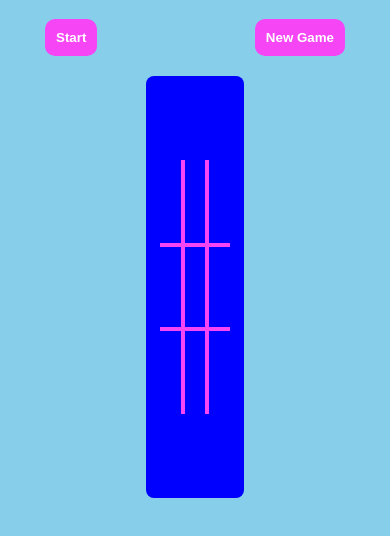
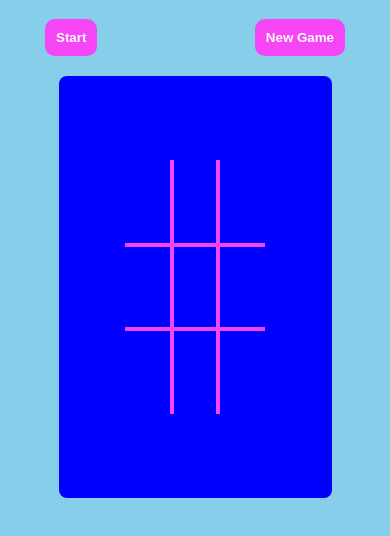
Before and after one commit to programyash/Tic-Tac-Toe, a plain HTML site: page index.html in a window 390 px wide. Shown: the part 206-742 px from the top of the page. Drawn offline with Linux system fonts and the light colour scheme.

Commit message:
Update style.css

```diff
--- a/style.css
+++ b/style.css
@@ -52,6 +52,10 @@ body {
     color: #fff;
     border: none;
     border-radius: 10px;
+}
+
+.newbtn:hover{
+    background-color:rgb(244, 17, 244);
 }
 
 .boxes {
@@ -135,3 +139,27 @@ body {
     border: none;
     border-radius: 10px;
 }
+
+.start:hover{
+    background-color:rgb(244, 17, 244);
+}
+
+@media screen and (max-width:1200px) {
+    .game-box{
+        width: 50%;
+    }
+    .box{
+        font-size: 5vw;
+        width: 10vw;
+    }
+}
+
+@media screen and (max-width:700px) {
+    .game-box{
+        width: 70%;
+    }
+    .box{
+        font-size: 5vw;
+        width: 12vw;
+    }
+}
```
